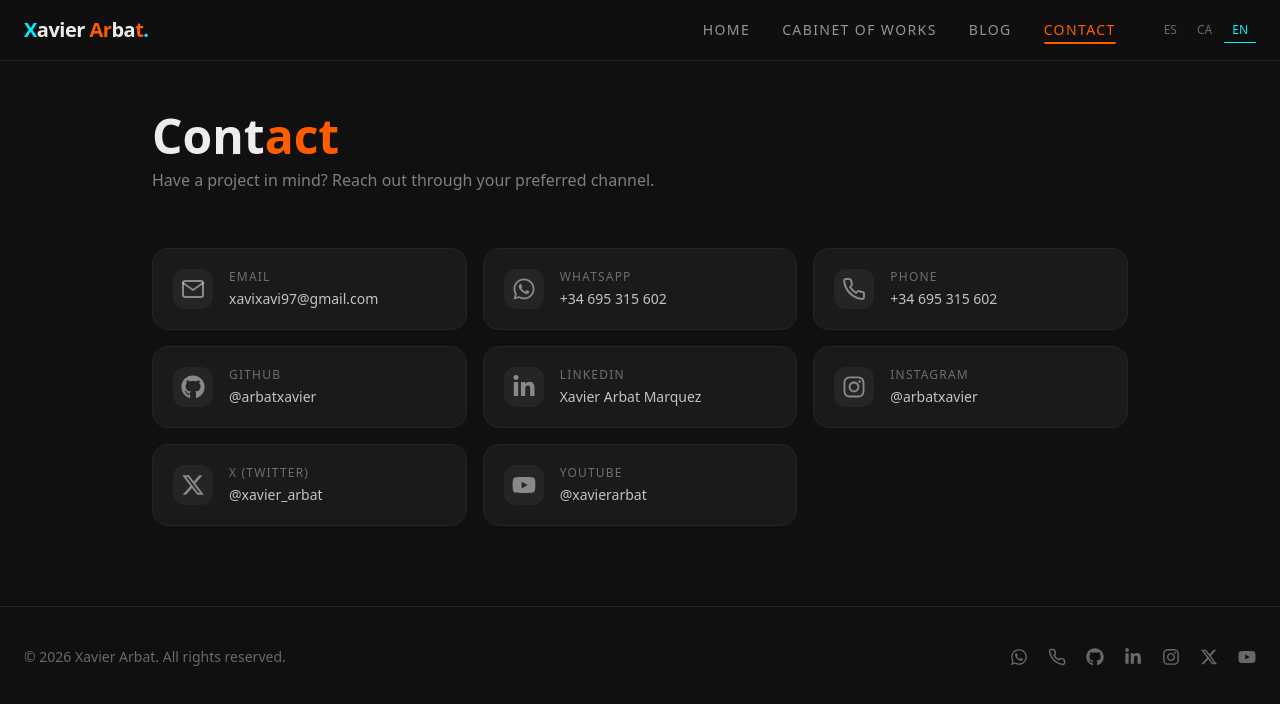
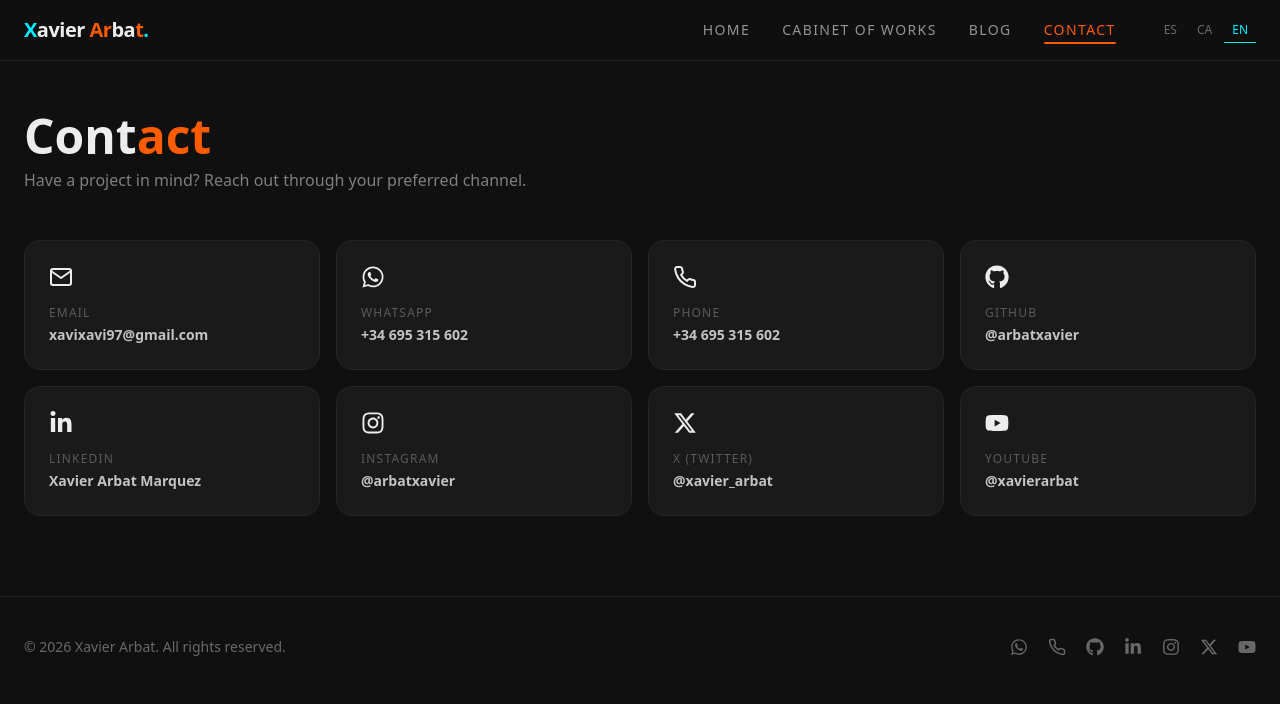
Before and after one commit to arbatxavier/xavierarbat-front, a Next.js app: page /contacto in a window 1280 px wide. Shown: the top 704 px of the page. Built offline with nearby package versions, Linux system fonts and the light colour scheme.

Commit message:
feat: migrate data to internal API and update components to fetch dynamically

```diff
--- /dev/null
+++ b/app/api/contacts/route.ts
@@ -0,0 +1,6 @@
+import { NextResponse } from "next/server";
+import { contactChannels } from "@/app/data/contacts";
+
+export async function GET() {
+  return NextResponse.json(contactChannels);
+}
--- /dev/null
+++ b/app/api/projects/[id]/route.ts
@@ -0,0 +1,16 @@
+import { NextResponse } from "next/server";
+import { projects } from "@/app/data/projects";
+
+export async function GET(
+  request: Request,
+  { params }: { params: Promise<{ id: string }> }
+) {
+  const { id } = await params;
+  const project = projects.find((p) => p.id === id);
+
+  if (!project) {
+    return NextResponse.json({ error: "Project not found" }, { status: 404 });
+  }
+
+  return NextResponse.json(project);
+}
--- /dev/null
+++ b/app/api/projects/route.ts
@@ -0,0 +1,7 @@
+import { NextResponse } from "next/server";
+import { projects } from "@/app/data/projects";
+
+export async function GET() {
+  // Simulate a bit of delay or DB fetch
+  return NextResponse.json(projects);
+}
--- /dev/null
+++ b/app/api/tags/route.ts
@@ -0,0 +1,6 @@
+import { NextResponse } from "next/server";
+import { TAG_KEYS } from "@/app/data/tags";
+
+export async function GET() {
+  return NextResponse.json(TAG_KEYS);
+}
--- a/app/contacto/page.tsx
+++ b/app/contacto/page.tsx
@@ -1,55 +1,68 @@
 "use client";
 
+import { useState, useEffect } from "react";
 import { motion } from "framer-motion";
 import { useI18n } from "../i18n/provider";
-import { contactChannels } from "../data/contacts";
+import { getIcon, type ContactChannel } from "../data/contacts";
 
-export default function ContactPage() {
+export default function ContactoPage() {
   const { t } = useI18n();
+  const [channels, setChannels] = useState<ContactChannel[]>([]);
+  const [loading, setLoading] = useState(true);
+
+  useEffect(() => {
+    fetch("/api/contacts")
+      .then((res) => res.json())
+      .then((data) => setChannels(data))
+      .catch(console.error)
+      .finally(() => setLoading(false));
+  }, []);
+
+  if (loading) {
+    return (
+      <section className="pt-28 pb-20 px-6 max-w-7xl mx-auto">
+        <div className="text-foreground/20 italic">Loading channels...</div>
+      </section>
+    );
+  }
 
   return (
-    <section className="pt-28 pb-20 px-6 max-w-5xl mx-auto">
+    <section className="pt-28 pb-20 px-6 max-w-7xl mx-auto">
       <motion.div
         initial={{ opacity: 0, y: 20 }}
         animate={{ opacity: 1, y: 0 }}
         transition={{ duration: 0.6 }}
-        className="mb-14"
       >
         <h1 className="text-4xl md:text-5xl font-bold mb-2">
           {t.contact.title_prefix}
           <span className="text-accent">{t.contact.title_highlight}</span>
         </h1>
-        <p className="text-foreground/50 max-w-lg">
+        <p className="text-foreground/50 mb-12 max-w-lg">
           {t.contact.description}
         </p>
       </motion.div>
 
-      <div className="grid grid-cols-1 sm:grid-cols-2 lg:grid-cols-3 gap-4">
-        {contactChannels.map((ch, i) => (
+      <div className="grid grid-cols-1 sm:grid-cols-2 lg:grid-cols-4 gap-4">
+        {channels.map((channel, i) => (
           <motion.a
-            key={ch.key}
-            href={ch.href}
-            target={ch.href.startsWith("http") ? "_blank" : undefined}
-            rel={ch.href.startsWith("http") ? "noopener noreferrer" : undefined}
-            initial={{ opacity: 0, y: 20 }}
-            animate={{ opacity: 1, y: 0 }}
-            transition={{ duration: 0.4, delay: 0.08 * i }}
-            whileHover={{ scale: 1.02 }}
-            className={`group flex items-center gap-4 p-5 bg-surface border border-surface-light rounded-2xl transition-all duration-300 ${ch.hoverBorder}`}
+            key={channel.key}
+            href={channel.href}
+            target="_blank"
+            rel="noopener noreferrer"
+            initial={{ opacity: 0, scale: 0.95 }}
+            animate={{ opacity: 1, scale: 1 }}
+            transition={{ delay: i * 0.1 }}
+            className={`group p-6 bg-surface border border-surface-light rounded-2xl transition-all duration-300 ${channel.hoverBorder}`}
           >
-            <span
-              className={`text-2xl w-10 h-10 flex items-center justify-center bg-surface-light rounded-xl text-foreground/50 transition-colors duration-300 ${ch.hoverIcon}`}
-            >
-              {ch.icon}
-            </span>
-            <div className="min-w-0">
-              <p className="text-xs uppercase tracking-widest text-foreground/40 mb-1">
-                {t.contact.labels[ch.key as keyof typeof t.contact.labels]}
-              </p>
-              <p className="text-sm text-foreground/80 group-hover:text-foreground transition-colors truncate">
-                {ch.display}
-              </p>
+            <div className={`text-2xl mb-4 transition-colors duration-300 ${channel.hoverIcon}`}>
+              {getIcon(channel.iconName)}
             </div>
+            <p className="text-xs text-foreground/30 uppercase tracking-widest mb-1">
+              {t.contact.labels[channel.key as keyof typeof t.contact.labels]}
+            </p>
+            <p className="text-sm font-semibold text-foreground/80 break-all">
+              {channel.display}
+            </p>
           </motion.a>
         ))}
       </div>
--- a/app/data/contacts.tsx
+++ b/app/data/contacts.tsx
@@ -1,4 +1,3 @@
-import { ReactNode } from "react";
 import {
   FiMail,
   FiPhone,
@@ -12,39 +11,33 @@ import {
 } from "react-icons/fa";
 import { FaXTwitter } from "react-icons/fa6";
 
+export type IconName =
+  | "FiMail"
+  | "FiPhone"
+  | "FaWhatsapp"
+  | "FaLinkedinIn"
+  | "FaInstagram"
+  | "FaYoutube"
+  | "FaGithub"
+  | "FaXTwitter";
+
 export interface ContactChannel {
-  /** Clave para buscar la traducción en t.contact.labels[key] */
   key: string;
-  /** Texto a mostrar (email, número, @handle, etc.) */
   display: string;
-  /** URL de destino (mailto:, tel:, https://, etc.) */
   href: string;
-  /** Icono React del canal */
-  icon: ReactNode;
-  /** Clase de hover para el borde de la card */
+  iconName: IconName;
   hoverBorder: string;
-  /** Clase de hover para el color del icono */
   hoverIcon: string;
-  /** Clase de hover simple para el footer (ej: hover:text-green-500) */
   hoverSimple: string;
-  /** Mostrar en el footer (solo redes sociales) */
   showInFooter: boolean;
 }
 
-/**
- * Lista centralizada de canales de contacto.
- *
- * Para añadir un nuevo canal:
- * 1. Añade una entrada aquí.
- * 2. Añade la traducción del label en app/i18n/es.json, ca.json y en.json
- *    dentro de "contact.labels.<key>".
- */
 export const contactChannels: ContactChannel[] = [
   {
     key: "email",
     display: "xavixavi97@gmail.com",
     href: "mailto:xavixavi97@gmail.com",
-    icon: <FiMail />,
+    iconName: "FiMail",
     hoverBorder: "hover:border-accent",
     hoverIcon: "group-hover:text-accent",
     hoverSimple: "hover:text-accent",
@@ -54,7 +47,7 @@ export const contactChannels: ContactChannel[] = [
     key: "whatsapp",
     display: "+34 695 315 602",
     href: "https://wa.me/34695315602",
-    icon: <FaWhatsapp />,
+    iconName: "FaWhatsapp",
     hoverBorder: "hover:border-green-500",
     hoverIcon: "group-hover:text-green-500",
     hoverSimple: "hover:text-green-500",
@@ -64,7 +57,7 @@ export const contactChannels: ContactChannel[] = [
     key: "phone",
     display: "+34 695 315 602",
     href: "tel:+34695315602",
-    icon: <FiPhone />,
+    iconName: "FiPhone",
     hoverBorder: "hover:border-accent-cyan",
     hoverIcon: "group-hover:text-accent-cyan",
     hoverSimple: "hover:text-accent-cyan",
@@ -74,7 +67,7 @@ export const contactChannels: ContactChannel[] = [
     key: "github",
     display: "@arbatxavier",
     href: "https://github.com/arbatxavier",
-    icon: <FaGithub />,
+    iconName: "FaGithub",
     hoverBorder: "hover:border-foreground",
     hoverIcon: "group-hover:text-foreground",
     hoverSimple: "hover:text-foreground",
@@ -84,7 +77,7 @@ export const contactChannels: ContactChannel[] = [
     key: "linkedin",
     display: "Xavier Arbat Marquez",
     href: "https://www.linkedin.com/in/xavier-arbat-marquez",
-    icon: <FaLinkedinIn />,
+    iconName: "FaLinkedinIn",
     hoverBorder: "hover:border-blue-500",
     hoverIcon: "group-hover:text-blue-500",
     hoverSimple: "hover:text-blue-500",
@@ -94,7 +87,7 @@ export const contactChannels: ContactChannel[] = [
     key: "instagram",
     display: "@arbatxavier",
     href: "https://www.instagram.com/arbatxavier/",
-    icon: <FaInstagram />,
+    iconName: "FaInstagram",
     hoverBorder: "hover:border-pink-500",
     hoverIcon: "group-hover:text-pink-500",
     hoverSimple: "hover:text-pink-500",
@@ -104,7 +97,7 @@ export const contactChannels: ContactChannel[] = [
     key: "x",
     display: "@xavier_arbat",
     href: "https://x.com/xavier_arbat",
-    icon: <FaXTwitter />,
+    iconName: "FaXTwitter",
     hoverBorder: "hover:border-foreground",
     hoverIcon: "group-hover:text-foreground",
     hoverSimple: "hover:text-foreground",
@@ -114,10 +107,23 @@ export const contactChannels: ContactChannel[] = [
     key: "youtube",
     display: "@xavierarbat",
     href: "https://www.youtube.com/@xavierarbat",
-    icon: <FaYoutube />,
+    iconName: "FaYoutube",
     hoverBorder: "hover:border-red-500",
     hoverIcon: "group-hover:text-red-500",
     hoverSimple: "hover:text-red-500",
     showInFooter: true,
   },
 ];
+
+export function getIcon(name: IconName) {
+  switch (name) {
+    case "FiMail": return <FiMail />;
+    case "FiPhone": return <FiPhone />;
+    case "FaWhatsapp": return <FaWhatsapp />;
+    case "FaLinkedinIn": return <FaLinkedinIn />;
+    case "FaInstagram": return <FaInstagram />;
+    case "FaYoutube": return <FaYoutube />;
+    case "FaGithub": return <FaGithub />;
+    case "FaXTwitter": return <FaXTwitter />;
+  }
+}
--- a/app/portfolio/[id]/page.tsx
+++ b/app/portfolio/[id]/page.tsx
@@ -4,16 +4,41 @@ import { useParams } from "next/navigation";
 import { motion, AnimatePresence } from "framer-motion";
 import Image from "next/image";
 import Link from "next/link";
-import { useState } from "react";
+import { useState, useEffect } from "react";
 import { useI18n } from "../../i18n/provider";
-import { projects } from "../../data/projects";
+import type { Project } from "../../data/projects";
 
 export default function ProjectDetailPage() {
   const { id } = useParams<{ id: string }>();
   const { t } = useI18n();
+  const [project, setProject] = useState<Project | null>(null);
+  const [loading, setLoading] = useState(true);
   const [selectedImage, setSelectedImage] = useState<string | null>(null);
 
-  const project = projects.find((p) => p.id === id);
+  useEffect(() => {
+    async function fetchProject() {
+      try {
+        const res = await fetch(`/api/projects/${id}`);
+        if (res.ok) {
+          const data = await res.json();
+          setProject(data);
+        }
+      } catch (err) {
+        console.error("Error fetching project:", err);
+      } finally {
+        setLoading(false);
+      }
+    }
+    fetchProject();
+  }, [id]);
+
+  if (loading) {
+    return (
+      <section className="pt-28 pb-20 px-6 max-w-5xl mx-auto">
+        <div className="text-foreground/20 italic">Loading project...</div>
+      </section>
+    );
+  }
 
   if (!project) {
     return (
```
Also changed, not shown: app/components/Footer.tsx (+14 -5 lines), app/portfolio/page.tsx (+32 -8 lines).
